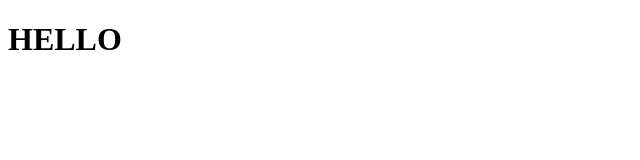
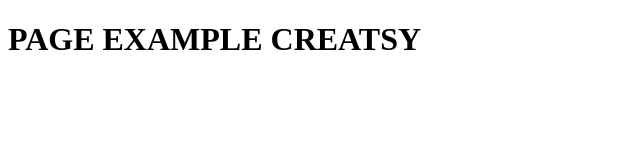
Before and after one commit to creatsy/creatsy.github.io, a plain HTML site: page index.html in a window 1280 px wide. Shown: the whole page, without its empty margins (0-640 px from the left). Drawn offline with Linux system fonts and the light colour scheme.

Commit message:
update example

```diff
--- a/index.html
+++ b/index.html
@@ -6,6 +6,6 @@
     <title>Document</title>
   </head>
   <body>
-    <h1>HELLO</h1>
+    <h1>PAGE EXAMPLE CREATSY</h1>
   </body>
 </html>
```
Also changed, not shown: 1 other file.
